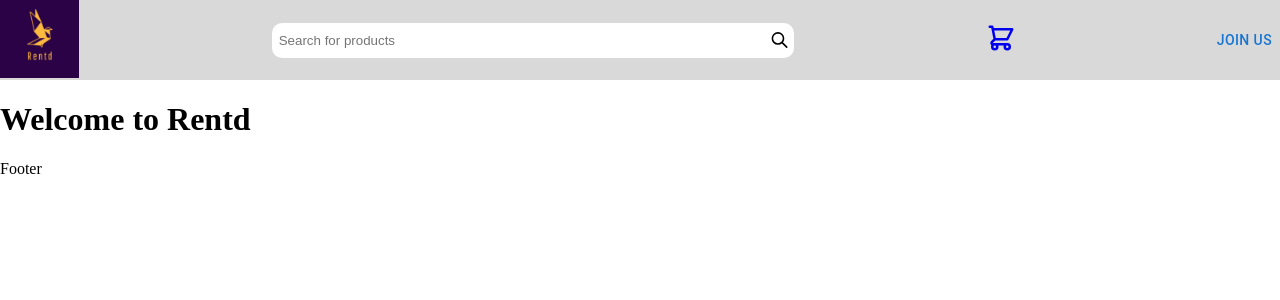
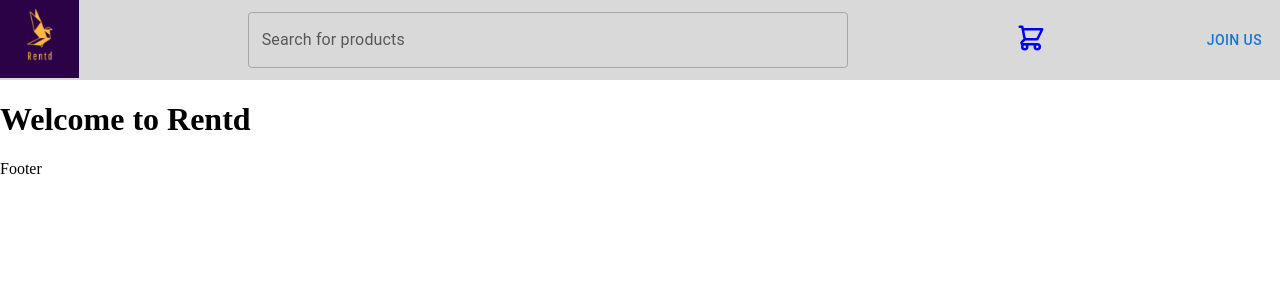
Before and after one commit to singhparshant/rentd-app, a React (Create React App) app in the folder client/: page / in a window 1280 px wide. Shown: the top 300 px of the page. Built offline with nearby package versions, Linux system fonts and the light colour scheme; the HTML template or start-up script is replaced by a standard one.

Commit message:
adjusted search bar

```diff
--- a/client/src/components/common/navBar/NavBar.tsx
+++ b/client/src/components/common/navBar/NavBar.tsx
@@ -1,32 +1,73 @@
 import React from "react";
-import "./NavBar.css"
-import logo from "../../../assets/logo.png"
-import { Link } from "react-router-dom"
-import { ReactComponent as CartIcon } from "../../../assets/icons/cart.svg"
-import Button from "@mui/material/Button"
-import {ReactComponent as SearchIcon} from "../../../assets/icons/search.svg"
+import "./NavBar.css";
+import logo from "../../../assets/logo.png";
+import { Link } from "react-router-dom";
+import { ReactComponent as CartIcon } from "../../../assets/icons/cart.svg";
+import Button from "@mui/material/Button";
+import { Autocomplete, createFilterOptions, TextField } from "@mui/material";
 interface NavbarProps {
-  mode?: "customer" | "supplier" | "admin"
-};
+  mode?: "customer" | "supplier" | "admin";
+}
+const filter = createFilterOptions<any>();
 
 const NavBar = ({ mode }: NavbarProps) => {
+  const [value, setValue] = React.useState<any | null>(null);
+  console.log("value", value);
   return (
     <nav className="navbar">
       <Link to="/">
         <img className="logo" src={logo} alt="logo" />
       </Link>
-      <div className="searchField">
-        <input className="searchInput" type="text" placeholder="Search for products" />
-        <SearchIcon/>
-      </div>
+      <React.Fragment>
+        <Autocomplete
+          value={value}
+          onChange={(event: any, newValue: any) => {
+            setValue(newValue);
+          }}
+          filterOptions={(options, params) => {
+            const filtered = filter(options, params);
+
+            return filtered;
+          }}
+          id="free-solo-dialog-demo"
+          options={products}
+          getOptionLabel={(option: any) => {
+            // e.g value selected with enter, right from the input
+            if (typeof option === "string") {
+              return option;
+            }
+            if (option.inputValue) {
+              return option.inputValue;
+            }
+            return option.name;
+          }}
+          selectOnFocus
+          clearOnBlur
+          handleHomeEndKeys
+          renderOption={(props: any, option: any) => (
+            <li {...props}>{option.name}</li>
+          )}
+          sx={{ width: 600, marginRight: 2, marginLeft: 2 }}
+          freeSolo
+          renderInput={(params: any) => (
+            <TextField {...params} label="Search for products" />
+          )}
+        />
+      </React.Fragment>
       <Link to="/cart">
         <CartIcon />
       </Link>
-      <Link to="/register">
-        <Button children="Join Us" />
+      <Link to="/register" style={{ textDecoration: "none" }}>
+        <Button children={<span>Join Us</span>} style={{ marginRight: 10 }} />
       </Link>
     </nav>
-  )
+  );
 };
 
+const products: readonly any[] = [
+  { name: "Bike" },
+  { name: "Laptop" },
+  { name: "Book" },
+];
+
 export default NavBar;
--- a/client/src/components/customerApp/checkoutScreen/CheckoutScreen.tsx
+++ b/client/src/components/customerApp/checkoutScreen/CheckoutScreen.tsx
@@ -1,14 +1,13 @@
-import React from 'react'
-import { Redirect } from 'react-router-dom';
-import useAuthState from '../../../zustand/useAuthState'
+import React from "react";
+import { Redirect } from "react-router-dom";
+import useAuthState from "../../../zustand/useAuthState";
 
 export default function CheckoutScreen() {
-
-  const user = useAuthState((state: any) => state.user);
+  const { user } = useAuthState() as any;
 
   return (
     <div>
-      {user ? (<h1>Checkout for {user.name}</h1>) : <Redirect to="/login"/>}
+      {user ? <h1>Checkout for {user.name}</h1> : <Redirect to="/login" />}
     </div>
-  )
+  );
 }
```
Also changed, not shown: client/src/App.tsx (+19 -19 lines), client/src/components/customerApp/homeScreen/HomeScreen.tsx (+3 -5 lines).
